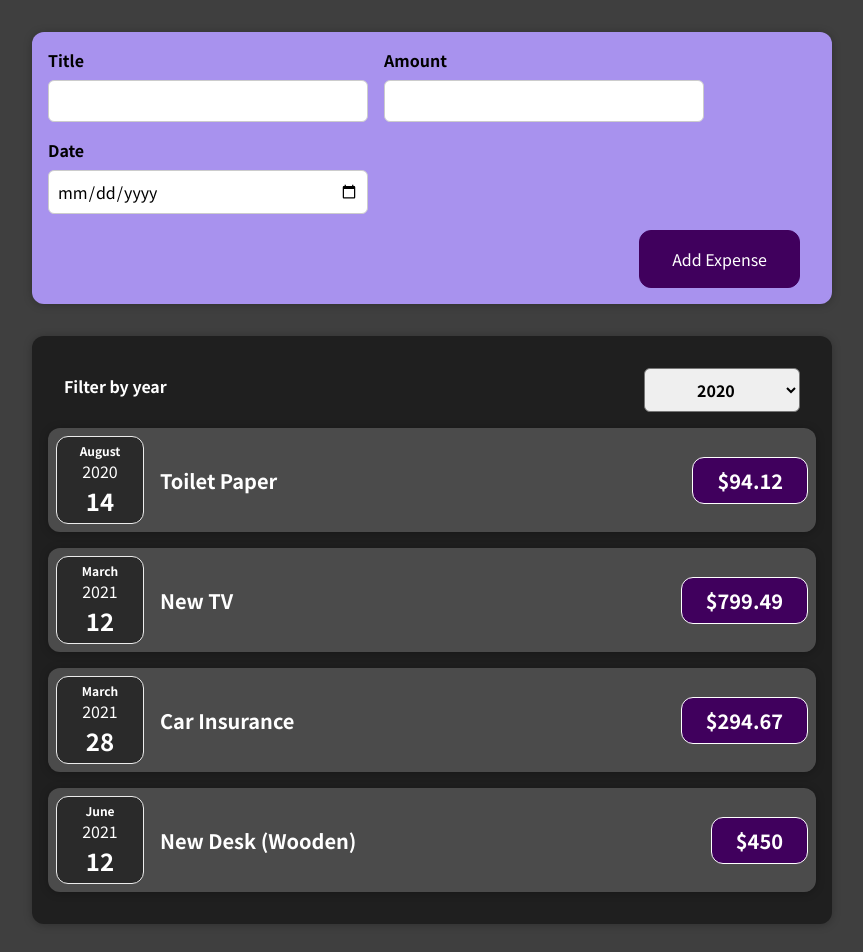
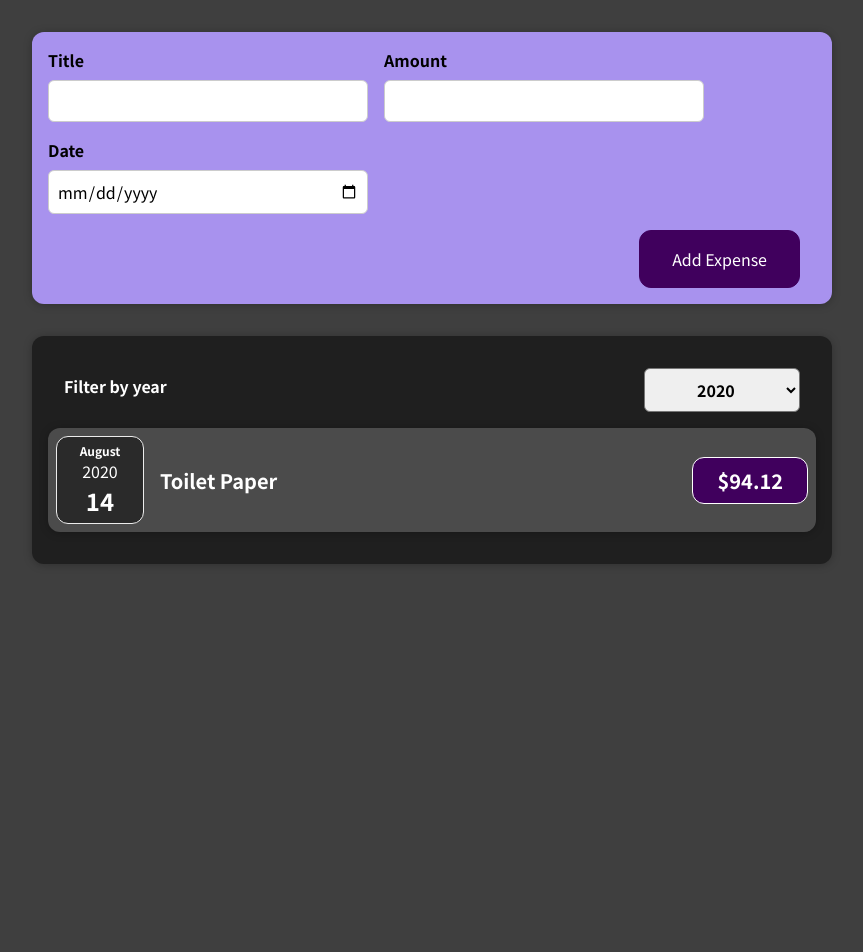
Before and after one commit to Jeonghyeonuk/prac-react, a React (Create React App) app in the folder 01-starting-setup/: page / in a window 1280 px wide. Shown: the top 952 px of the page, without its empty margins (208-1071 px from the left). After the commit the page ends 800 px from the top, so only its background shows below. Built offline with nearby package versions, Linux system fonts and the light colour scheme.

Commit message:
리스트 다루기

```diff
--- a/01-starting-setup/src/App.js
+++ b/01-starting-setup/src/App.js
@@ -1,9 +1,8 @@
-import React from "react";
+import React, { useState } from "react";
 import NewExpense from "./components/NewExpense/NewExpense";
 import Expenses from "./components/Expenses/Expenses";
 
-function App() {
-  const expenses = [
+const INITIAL_EXPENSES = [
   {
     id: "e1",
     title: "Toilet Paper",
@@ -25,6 +24,9 @@ function App() {
   },
 ];
 
+function App() {
+  const [expenses, setExpenses] = useState(INITIAL_EXPENSES);
+
   /**
    * jsx 더 자세히 알아보기
    * 아래에 return문이 만들어지는건 React.creatElement()함수로 만들어지는거고 첫번째인자는 태그, 두번째인자는 속성, 세번쩨인자는 태그 사이에 들어갈 내용이 온다.
@@ -36,14 +38,17 @@ function App() {
   //   React.createElement(Expenses, { item: expenses })
   // );
 
-  const addExpenseData = (data) => {
-    console.log(data);
+  const addExpenseData = (expense) => {
+    console.log(expense);
+    setExpenses((prevState) => {
+      return [expense, ...prevState];
+    });
   };
 
   return (
     <div>
       <NewExpense addExpenseData={addExpenseData} />
-      <Expenses item={expenses} />
+      <Expenses items={expenses} />
     </div>
   );
 }
--- a/01-starting-setup/src/components/Expenses/Expenses.js
+++ b/01-starting-setup/src/components/Expenses/Expenses.js
@@ -5,12 +5,15 @@ import ExpensesFilter from "./ExpensesFilter";
 import "./Expenses.css";
 
 function Expenses(props) {
-  const { item } = props;
   const [filteredYear, setFilteredYear] = useState("2020");
   const onChangeHandler = (selectedYear) => {
     console.log(selectedYear);
     setFilteredYear(selectedYear);
   };
+
+  const filteredExpenses = props.items.filter((item) => {
+    return item.date.getFullYear().toString() === filteredYear;
+  });
   return (
     <div>
       <Card className="expenses">
@@ -18,26 +21,14 @@ function Expenses(props) {
           selected={filteredYear}
           onChangeFilter={onChangeHandler}
         />
-        <ExpenseItem
-          title={item[0].title}
-          amount={item[0].amount}
-          date={item[0].date}
-        />
-        <ExpenseItem
-          title={item[1].title}
-          amount={item[1].amount}
-          date={item[1].date}
-        />
-        <ExpenseItem
-          title={item[2].title}
-          amount={item[2].amount}
-          date={item[2].date}
-        />
-        <ExpenseItem
-          title={item[3].title}
-          amount={item[3].amount}
-          date={item[3].date}
-        />
+        {filteredExpenses.map((item) => (
+          <ExpenseItem
+            key={item.id}
+            title={item.title}
+            amount={item.amount}
+            date={item.date}
+          />
+        ))}
       </Card>
     </div>
   );
--- a/01-starting-setup/src/components/NewExpense/ExpenseForm.js
+++ b/01-starting-setup/src/components/NewExpense/ExpenseForm.js
@@ -49,7 +49,7 @@ function ExpenseForm(props) {
 
     const expenseData = {
       title: enteredTitle,
-      amoung: enteredAmount,
+      amount: enteredAmount,
       date: new Date(enteredDate),
     };
 
```
Lines whose indentation alone changed are shown as unchanged.
